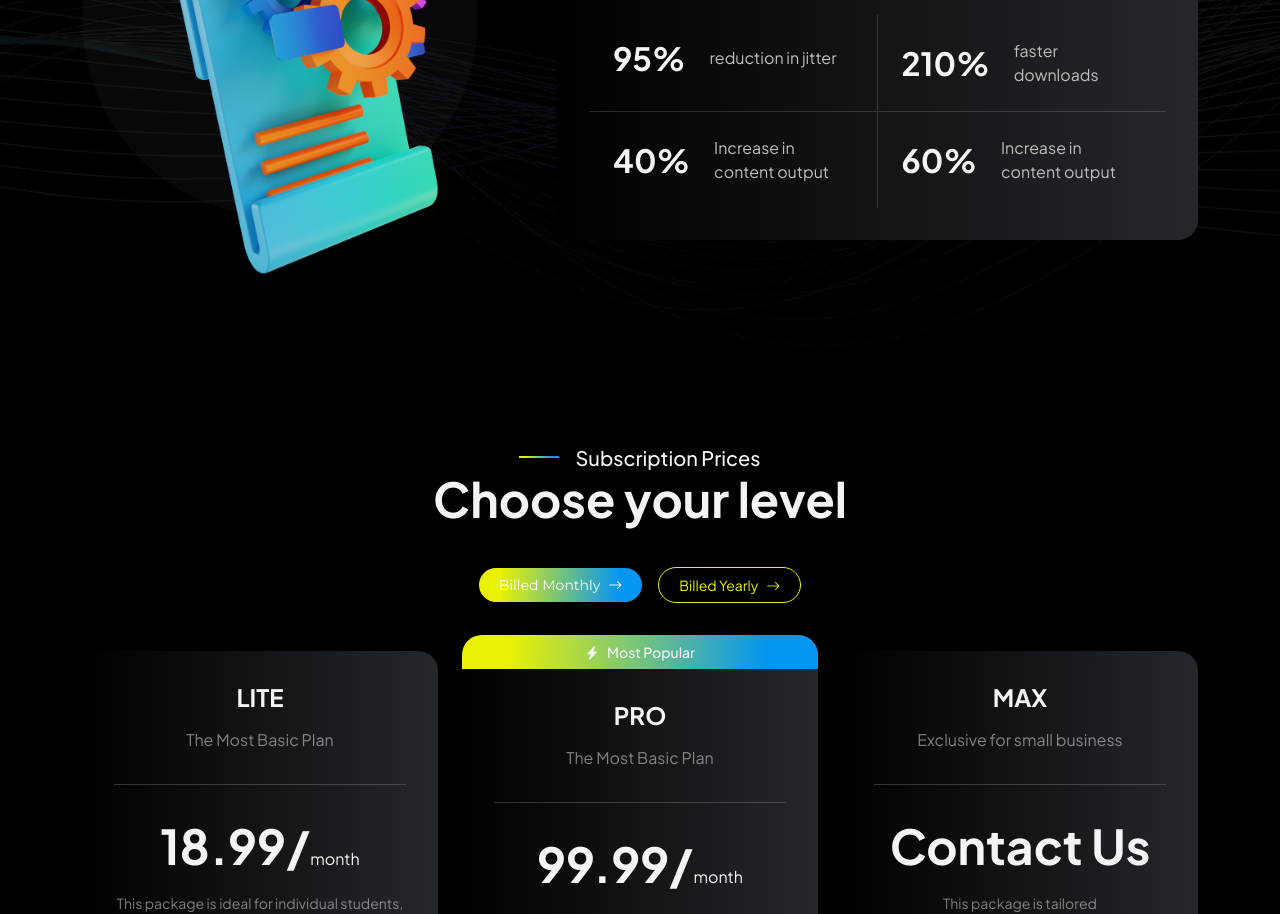
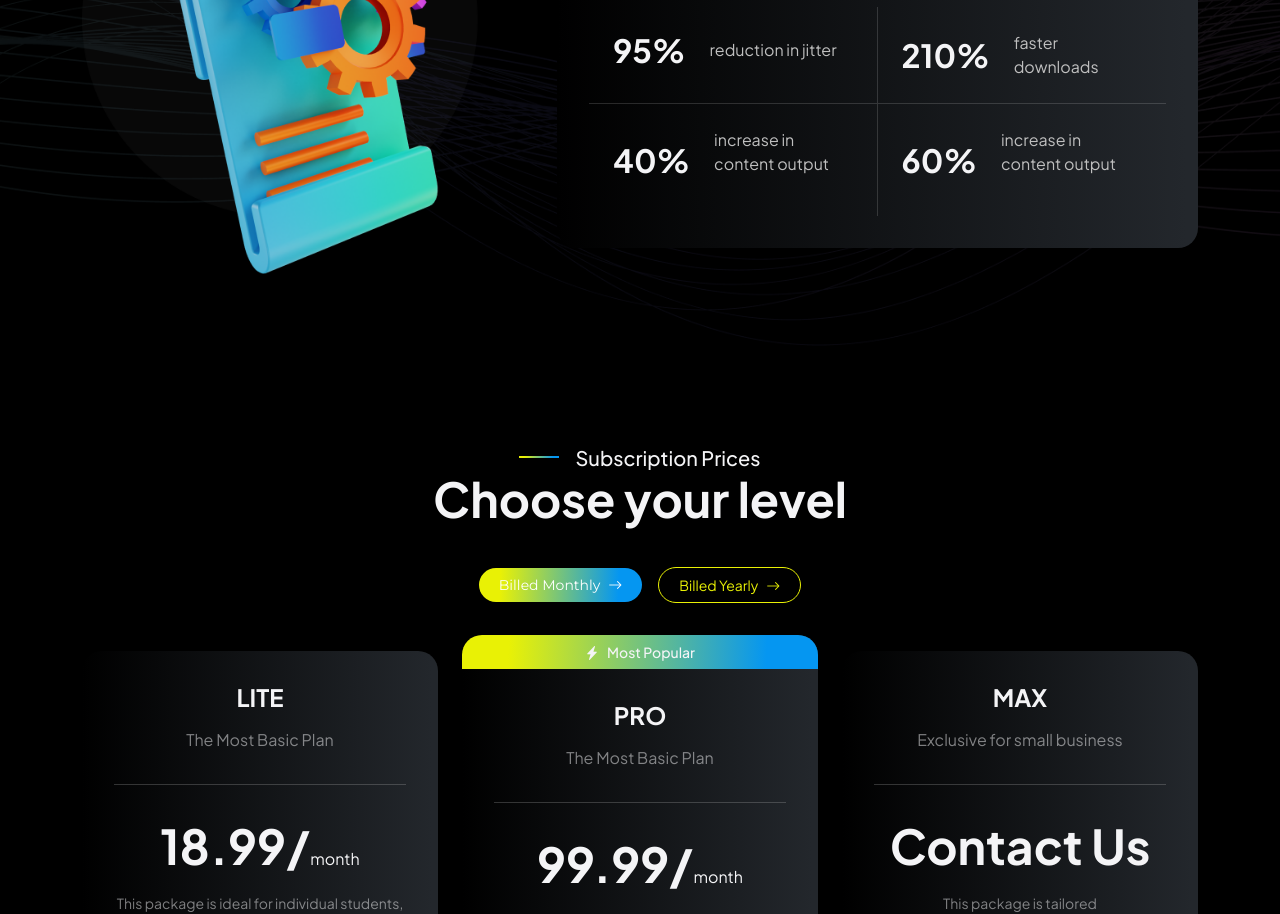
Before and after one commit to Enigma-Incorporated-Ltd/N0DE-Website, a React (Vite) app: page / in a window 1280 px wide. Shown: the part 2640-3554 px from the top of the page. Built offline with nearby package versions, Linux system fonts and the light colour scheme.

Commit message:
Update InfoAreaHomeOne component - first occurrence (40%)
cgen-13d72f220bcb4d898f35e0ed1be32be4

```diff
--- a/src/components/homes/home/InfoAreaHomeOne.tsx
+++ b/src/components/homes/home/InfoAreaHomeOne.tsx
@@ -60,7 +60,7 @@ const InfoAreaHomeOne = () => {
                     <div className="d-flex align-items-center gap-6 p-4 p-md-6">
                       <h3 className="mb-0 text-light flex-shrink-0">40%</h3>
                       <p className="mb-0 text-opacity-50 flex-grow-1">
-                        Increase in content output
+                        <p>increase in content output</p>
                       </p>
                     </div>
                   </li>
@@ -68,7 +68,7 @@ const InfoAreaHomeOne = () => {
                     <div className="d-flex align-items-center gap-6 p-4 p-md-6">
                       <h3 className="mb-0 text-light flex-shrink-0">60%</h3>
                       <p className="mb-0 text-opacity-50 flex-grow-1">
-                        Increase in content output
+                        <p>increase in content output</p>
                       </p>
                     </div>
                   </li>
```
